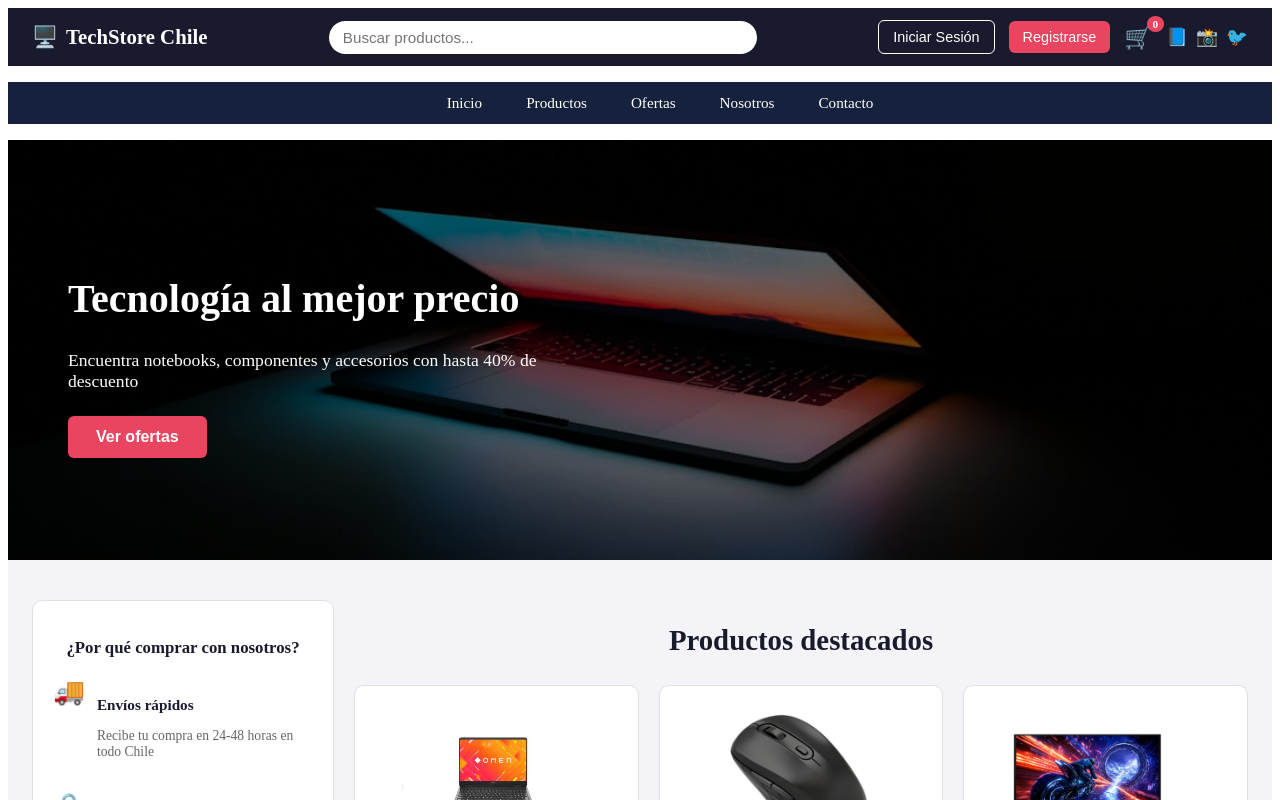
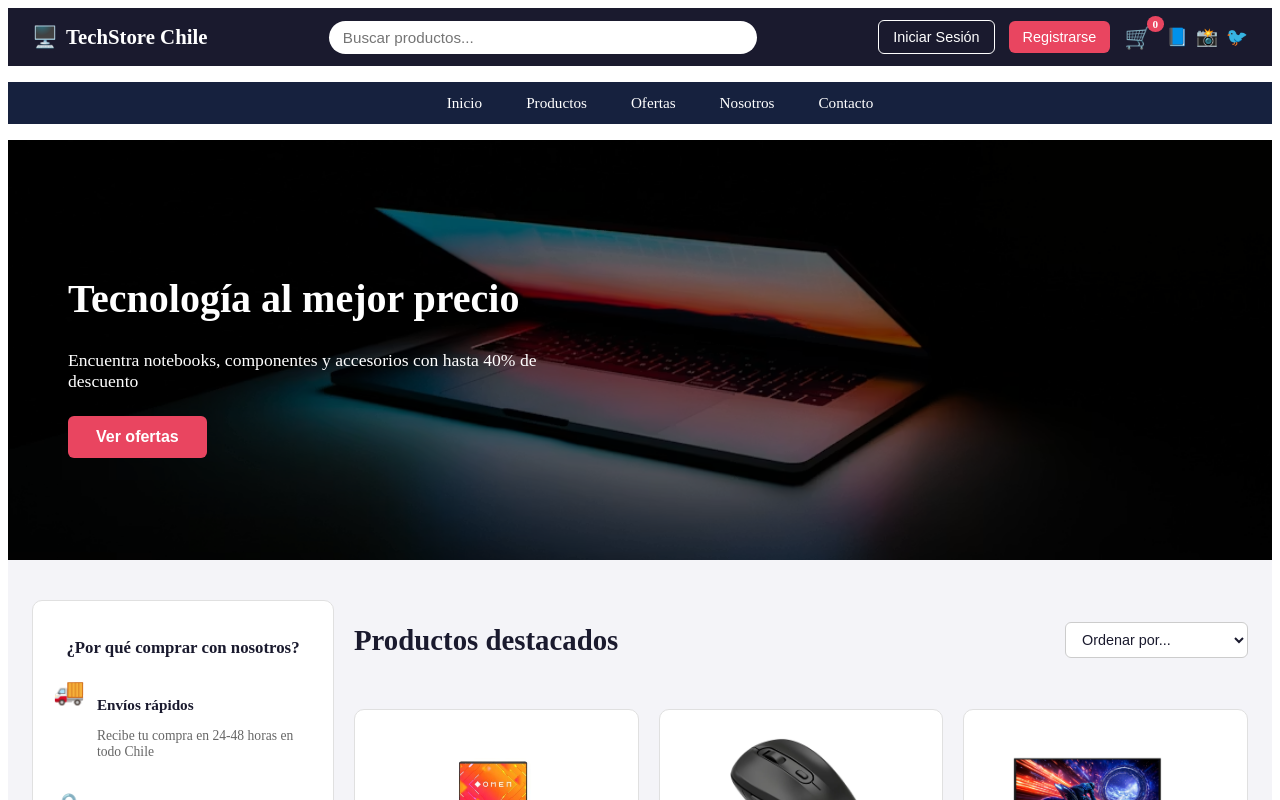
Before and after one commit to chriszzzzv/techstore-, a React (Vite) app: page / in a window 1280 px wide. Shown: the top 800 px of the page. Built offline with nearby package versions, Linux system fonts and the light colour scheme.

Commit message:
precio mayor a menor

```diff
--- a/src/components/ProductList.jsx
+++ b/src/components/ProductList.jsx
@@ -1,15 +1,38 @@
+import { useState } from 'react';
 import '../css/ProductList.css';
 import ProductCard from './ProductCard';
 
 function ProductList({ productos, onAgregar }) {
+  const [orden, setOrden] = useState('ninguno');
+
+  // Copia del array para no modificar el original al ordenar
+  const productosOrdenados = [...productos];
+  if (orden === 'menor') {
+    productosOrdenados.sort((a, b) => a.precio - b.precio);
+  }
+  if (orden === 'mayor') {
+    productosOrdenados.sort((a, b) => b.precio - a.precio);
+  }
+
   return (
     <section className="productos">
-      <h2 className="productos-titulo">Productos destacados</h2>
-      {productos.length === 0 ? (
+      <div className="productos-encabezado">
+        <h2 className="productos-titulo">Productos destacados</h2>
+        <select
+          className="productos-orden"
+          value={orden}
+          onChange={(e) => setOrden(e.target.value)}
+        >
+          <option value="ninguno">Ordenar por...</option>
+          <option value="menor">Menor precio primero</option>
+          <option value="mayor">Mayor precio primero</option>
+        </select>
+      </div>
+      {productosOrdenados.length === 0 ? (
         <p className="productos-vacio">No encontramos productos para tu búsqueda 😕</p>
       ) : (
         <div className="productos-grilla">
-          {productos.map((producto) => (
+          {productosOrdenados.map((producto) => (
             <ProductCard key={producto.id} producto={producto} onAgregar={onAgregar} />
           ))}
         </div>
--- a/src/css/ProductList.css
+++ b/src/css/ProductList.css
@@ -3,11 +3,28 @@
     background-color: #f4f4f8;
   }
 
+  .productos-encabezado {
+    display: flex;
+    justify-content: space-between;
+    align-items: center;
+    flex-wrap: wrap;
+    gap: 12px;
+    margin-bottom: 28px;
+  }
+
   .productos-titulo {
-    text-align: center;
     font-size: 1.8rem;
     color: #1a1a2e;
-    margin-bottom: 28px;
+  }
+
+  .productos-orden {
+    padding: 8px 12px;
+    border: 1px solid #ccc;
+    border-radius: 6px;
+    background-color: white;
+    font-size: 0.9rem;
+    color: #1a1a2e;
+    cursor: pointer;
   }
 
   .productos-grilla {
```
